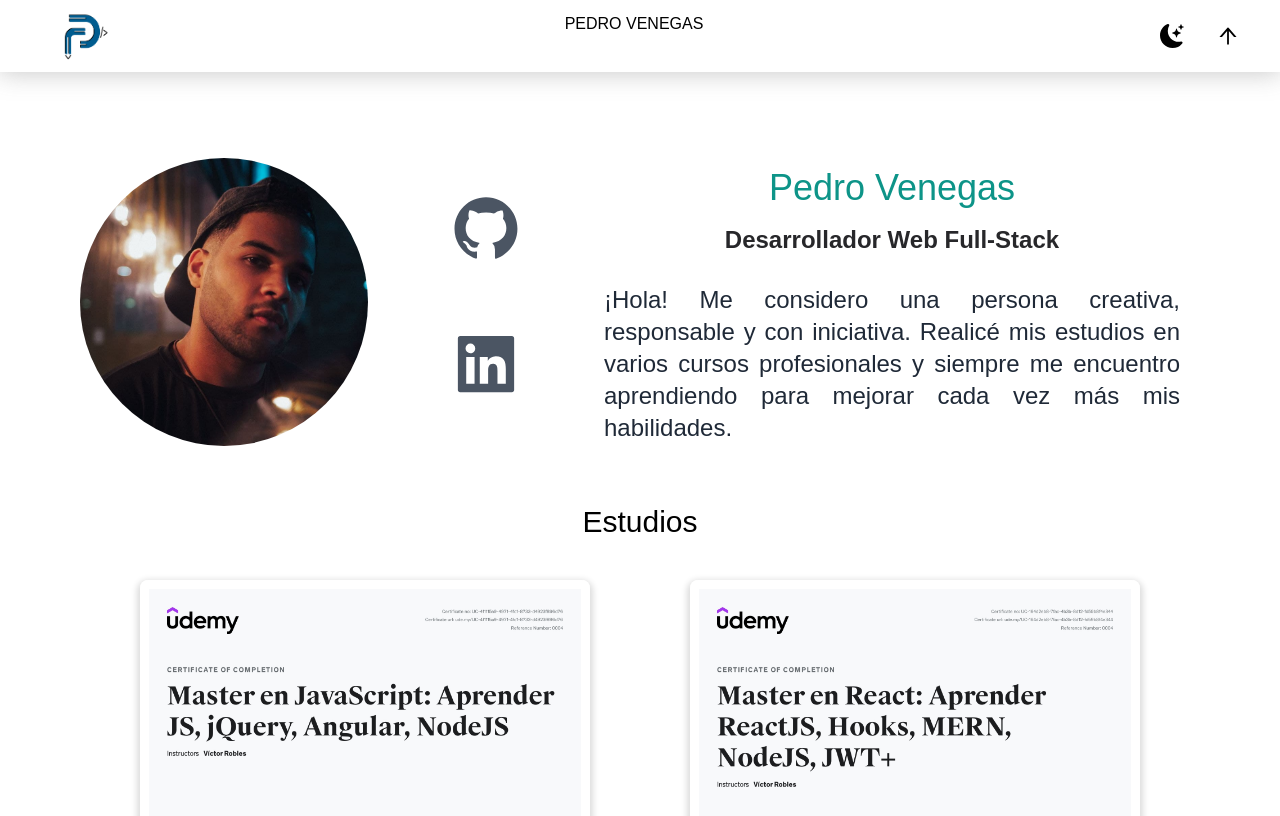
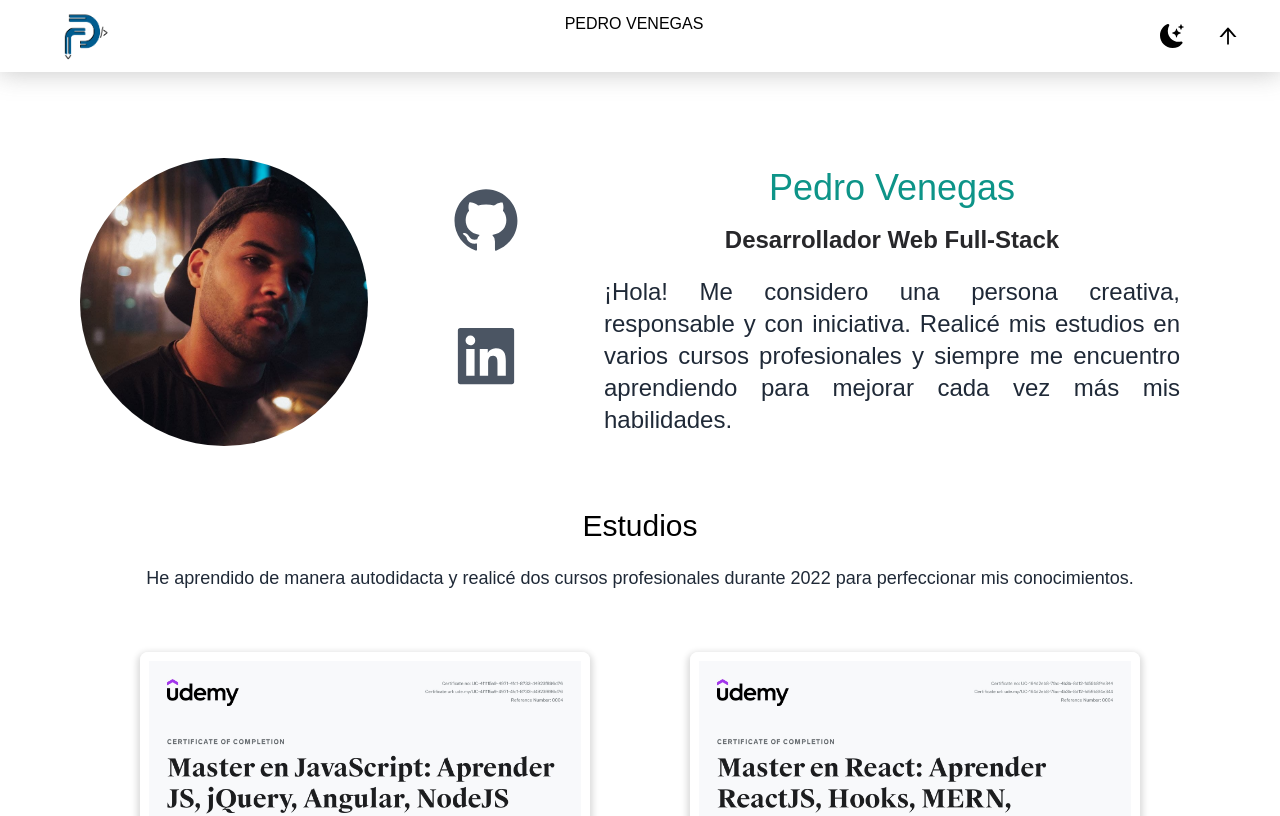
Before and after one commit to pvenegas30/portafolio-pedro-venegas-act, a Next.js app: page / in a window 1280 px wide. Shown: the top 816 px of the page. Built offline with nearby package versions, Linux system fonts and the light colour scheme.

Commit message:
Portafolio 1.8

```diff
--- a/pages/components/Estudios.jsx
+++ b/pages/components/Estudios.jsx
@@ -6,10 +6,14 @@ import cert02 from "../../public/cert-studies/certificado-udemy-02.jpg";
 export const Estudios = () => {
   return (
     <div className='w-full h-full px-10 pb-64 lg:px-[140px]'>
-      <div>
-        <h2 className=' text-center text-3xl py-10 dark:text-white'>
+      <div className='py-10'>
+        <h2 className=' text-center text-3xl pt-5 pb-2 dark:text-white'>
           Estudios
         </h2>
+        <p className='text-gray-800 text-center text-lg pt-3 pb-3 md:pb-5 dark:text-white'>
+          He aprendido de manera autodidacta y realicé dos cursos profesionales
+          durante 2022 para perfeccionar mis conocimientos.
+        </p>
       </div>
 
       <div className='flex flex-col gap-y-10 gap-x-10 md:flex-row md:justify-between md:items-center'>
--- a/pages/components/Inicio.jsx
+++ b/pages/components/Inicio.jsx
@@ -14,7 +14,7 @@ export const Inicio = () => {
           <h3 className='text-zinc-800 text-2xl py-2 font-semibold dark:text-white'>
             Desarrollador Web Full-Stack
           </h3>
-          <p className='flex justify-center items-center text-justify text-lg py-5 leading-8 text-gray-800 dark:text-gray-200 max-w-xl mx-auto md:text-xl lg:text-2xl'>
+          <p className='flex justify-center items-center text-justify text-lg py-3 leading-8 text-gray-800 dark:text-gray-200 max-w-xl mx-auto md:text-xl lg:text-2xl'>
             ¡Hola! Me considero una persona creativa, responsable y con
             iniciativa. Realicé mis estudios en varios cursos profesionales y
             siempre me encuentro aprendiendo para mejorar cada vez más mis
--- a/pages/components/NavBar.jsx
+++ b/pages/components/NavBar.jsx
@@ -6,6 +6,7 @@ import { AiOutlineArrowUp } from "react-icons/ai";
 
 export const NavBar = ({ setDarkMode, darkMode }) => {
   return (
+    <div>
       <nav
         id='nav'
         className='fixed w-full bg-white py-3 px-5 mb-3 flex justify-between dark:text-white dark:bg-black'
@@ -31,5 +32,6 @@ export const NavBar = ({ setDarkMode, darkMode }) => {
           </li>
         </ul>
       </nav>
+    </div>
   );
 };
```
Lines whose indentation alone changed are shown as unchanged.
